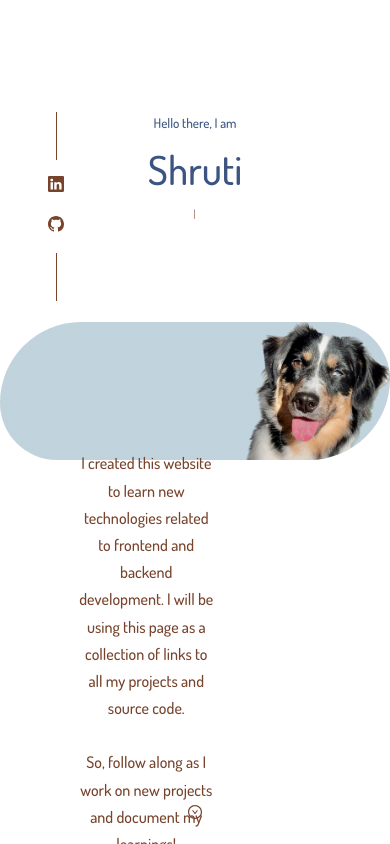
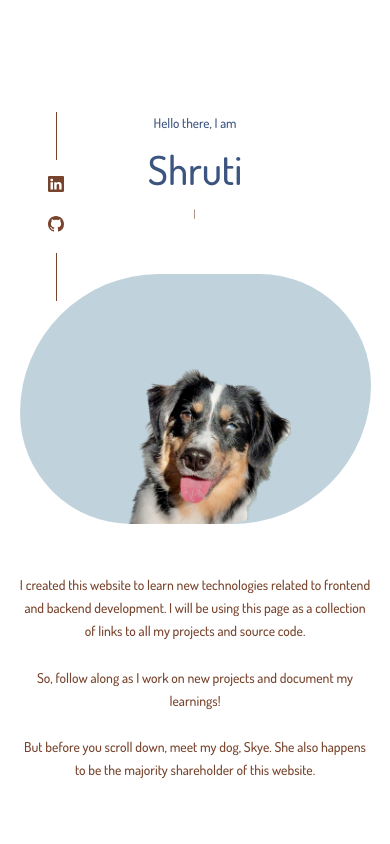
Before and after one commit to ShrutiBendale/ShrutiAndSkyeFrontend, a React (Create React App) app: page / in a window 390 px wide. Built offline with nearby package versions, Linux system fonts and the light colour scheme.

Commit message:
Make the css compatible with different screen sizes

```diff
--- a/src/components/header/Header.jsx
+++ b/src/components/header/Header.jsx
@@ -9,6 +9,7 @@ const Header = () => {
    <header>
     <div className="containier header_container">
       <div className='header_top'>
+      <meta name="viewport" content="width=device-width, initial-scale=1.0 "/>
         <h5>Hello there, I am</h5>
         <h1>Shruti</h1>
         <div className="typewriter">
@@ -21,7 +22,7 @@ const Header = () => {
       </div>       */}
 
       <div className="header_mid">
-        <div className='header_center_left'>
+        <div className='header_mid_text'>
           <h4>
             I created this website to learn new technologies related to frontend and backend development.
             I will be using this page as a collection of links to all my projects and source code.
@@ -40,9 +41,13 @@ const Header = () => {
 
 
       <div className='header_bottom'>
-        <a href="#contact"><AiOutlineDownCircle/></a>
+        <a href="#contact" className='scroll_down'><AiOutlineDownCircle/></a>
       </div>
-      <Socials/>
+
+      <div className='header_socials'>
+        <Socials/>
+      </div>
+
 
     </div>
    </header>
--- a/src/components/header/header.css
+++ b/src/components/header/header.css
@@ -74,17 +74,17 @@ header {
 }
 
 .header_mid {
-    background: linear-gradient(var(--color-primary-variant), var(--color-primary-variant)) ;
+    background: var(--color-primary-variant);
     padding-left: 20%;
     height: auto;
     object-fit: cover;
-    margin-left: auto;
     bottom: 0;
     left: 0;
     right : 0;
-
+    text-align:center;
     margin-top: 4rem;
     border-radius: 17rem 12rem 17rem 12rem ;
+    position: relative;
 }
 
 .header_mid > img {
@@ -102,21 +102,16 @@ header {
     border-radius: 17rem 12rem 17rem 12rem ;
 }
 
-/* .header_left {
-    text-align: left;
-    width: 50%;
-    position: relative;
-    padding-left: 5%;
-} */
 
-.header_center_left {
-    display: flexbox;
+.header_mid_text {
     justify-content: left;
-    /* justify-items: left; */
+    width: 35%;
     position: absolute;
-    padding-top: 8rem;
-    width: 35%;
+    margin: 0 auto;
+
+    text-size-adjust: auto;
     color: var(--color-accent);
+    padding-top: calc(30px + (100vw - 900px) * 0.2);
 
 }
 
@@ -126,3 +121,117 @@ header {
     width:100%;
 
 }
+
+/* media queries for medium devices -> ex: tablets */
+@media screen and (max-width: 1024px) {
+
+    .header_mid {
+        width: 600px;
+        height:250px;
+        max-width: 90%;
+        border-radius: 25rem 20rem 25rem 20rem ;
+        margin-left:  auto;
+        margin-right: auto;
+        display: table;
+        margin-top: 1rem;
+        /* position: absolute; */
+        position: relative;
+}
+
+    .header_mid > img {
+        margin-right: 5rem;
+        object-fit: fill;
+        position: absolute;
+        bottom: 0;
+        width: 100%;
+        border-radius: 0%;
+    }
+
+    .header_mid_text {
+        padding-top: 50%;
+        width: 60%;
+        position: absolute;
+        margin-left:  0;
+
+    }
+
+}
+
+/* media queries for small devices -> ex: phones */
+@media screen and (max-width: 600px) {
+    .header_bottom {
+        display: none;
+    }
+
+    .header_mid {
+        width: 400px;
+        height:250px;
+        max-width: 90%;
+        border-radius: 25rem 20rem 25rem 20rem ;
+        margin-left:  auto;
+        margin-right: auto;
+        display: table;
+        margin-top: 1rem;
+        position: relative;
+    }
+
+    .header_mid > img {
+        margin-right: 5rem;
+        object-fit: fill;
+        position: absolute;
+        bottom: 0;
+        width: 100%;
+        border-radius: 30%;
+    }
+
+    .header_mid_text {
+        /* display: none; */
+        /* display: inline; */
+        width: 100%;
+        position: absolute;
+        left: 0;
+        right: 0;
+
+        padding-top: 85%;
+        font-size: 3.5vi;
+
+    }
+
+
+}
+
+/*media  query for very small  width screen*/
+@media screen and (max-width:300px) {
+    .header_bottom {
+        display: none;
+    }
+
+    .header_mid_text {
+        display: none;
+    }
+
+    .header_socials {
+        display: none;
+    }
+
+    .header_mid {
+        width: 400px;
+        height:250px;
+        max-width: 90%;
+        border-radius: 2rem 2rem 2rem 2rem ;
+        margin-left:  auto;
+        margin-right: auto;
+        display: table;
+        margin-top: 1rem;
+        position: relative;
+    }
+
+    .header_mid > img {
+        margin-right: 3rem;
+        object-fit: fill;
+        position: absolute;
+        bottom: 0;
+        width: 100%;
+        border-radius: 30%;
+    }
+}
--- a/src/index.css
+++ b/src/index.css
@@ -124,7 +124,7 @@ img  {
 }
 
 /* media queries for small devices -> ex: phones */
-@media screen and (max-width: 600) {
+@media screen and (max-width: 600px) {
     .container {
         width: var(--container-width-sm);
     }
```
Also changed, not shown: 1 other file (tests, documents, lock files or other folders).
